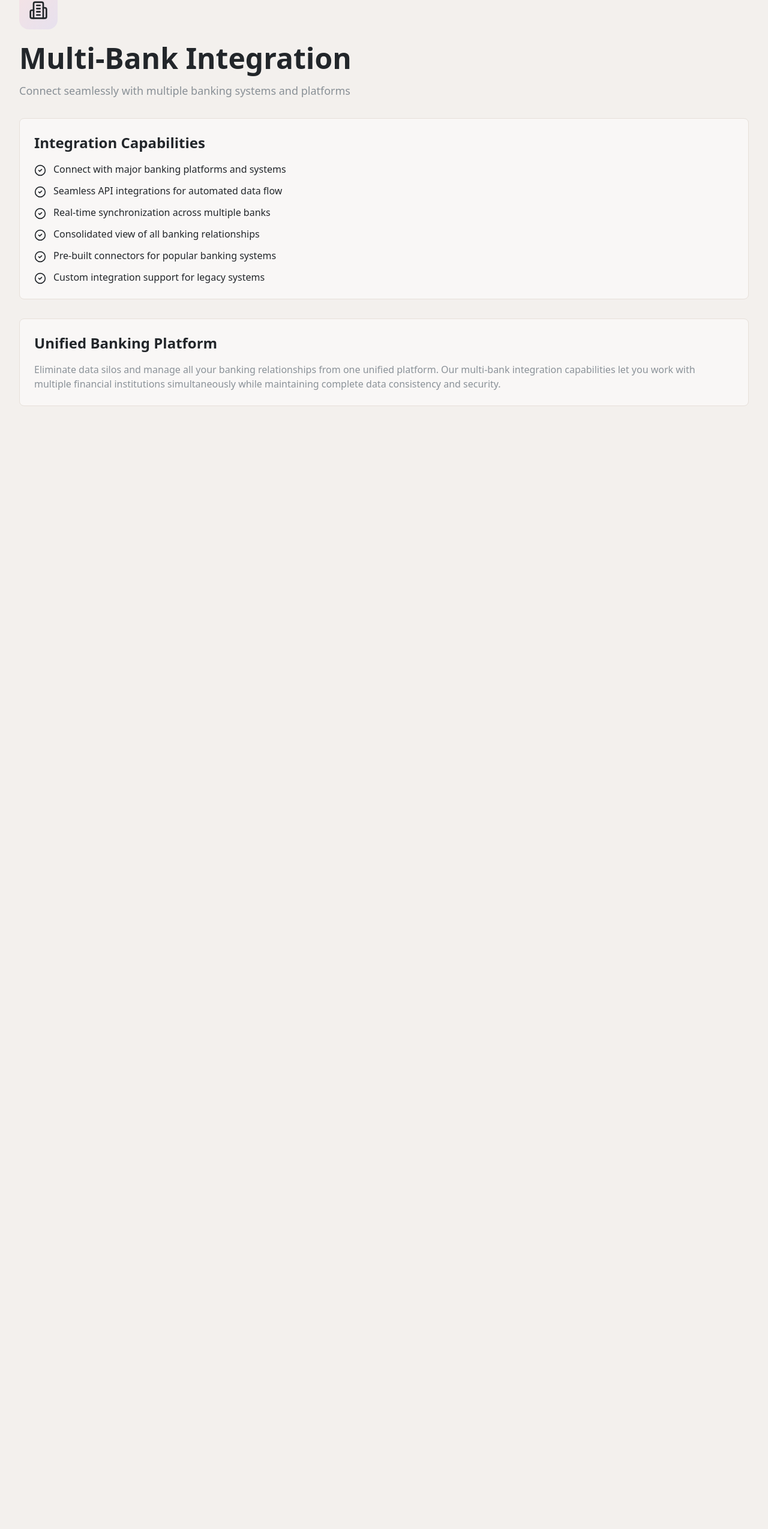
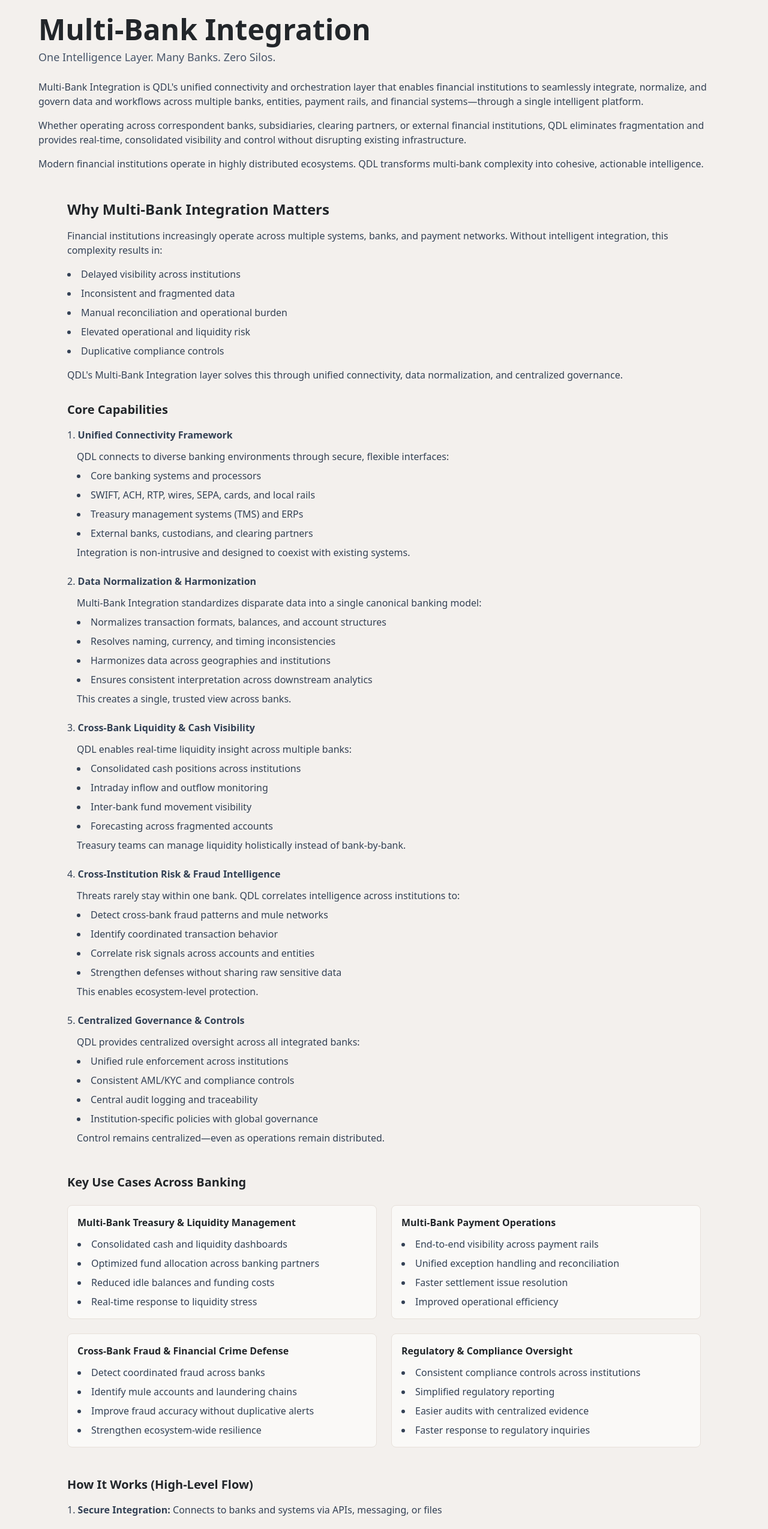
Before and after one commit to ABHINAY2025/server-site, a Next.js app: page /benefits/multi-bank-integration in a window 1280 px wide. Shown: the part 80-2629 px from the top of the page at 60% size. Before the commit the page ends 800 px from the top, so only its background shows below. Built offline with nearby package versions, Linux system fonts and the light colour scheme.

Commit message:
Added multi bank integration

```diff
--- a/app/benefits/multi-bank-integration/page.tsx
+++ b/app/benefits/multi-bank-integration/page.tsx
@@ -1,69 +1,230 @@
 'use client'
 
 import { motion } from 'framer-motion'
-import { Building2, CheckCircle2 } from 'lucide-react'
-
-const features = [
-  'Connect with major banking platforms and systems',
-  'Seamless API integrations for automated data flow',
-  'Real-time synchronization across multiple banks',
-  'Consolidated view of all banking relationships',
-  'Pre-built connectors for popular banking systems',
-  'Custom integration support for legacy systems',
-]
 
 export default function MultiBankIntegrationPage() {
   return (
-    <motion.div
-      initial={{ opacity: 0, y: 20 }}
+    <motion.article
+      initial={{ opacity: 0, y: 16 }}
       animate={{ opacity: 1, y: 0 }}
-      transition={{ duration: 0.6 }}
-      className="space-y-8"
+      transition={{ duration: 0.5 }}
+      className="w-full max-w-full mx-0 px-4 sm:px-6 lg:px-8 py-8 space-y-12"
     >
-      <div>
-        <div className="mb-6 inline-flex h-16 w-16 items-center justify-center rounded-2xl" style={{background: "linear-gradient(135deg, rgba(255, 107, 154, 0.1), rgba(123, 92, 246, 0.1))"}}>
-          <Building2 className="h-8 w-8" style={{background: "linear-gradient(135deg, #FF6B9A, #7B5CF6)", WebkitBackgroundClip: "text", WebkitTextFillColor: "transparent", backgroundClip: "text"}} />
+      <header className="w-full pt-2">
+        <h1 className="text-4xl font-bold lg:text-5xl">Multi-Bank Integration</h1>
+        <p className="mt-2 text-lg text-slate-600">One Intelligence Layer. Many Banks. Zero Silos.</p>
+
+        <p className="mt-6 text-slate-700">
+          Multi-Bank Integration is QDL's unified connectivity and orchestration layer that enables financial institutions to seamlessly integrate, normalize, and govern data and workflows across multiple banks, entities, payment rails, and financial systems—through a single intelligent platform.
+        </p>
+
+        <p className="mt-4 text-slate-700">
+          Whether operating across correspondent banks, subsidiaries, clearing partners, or external financial institutions, QDL eliminates fragmentation and provides real-time, consolidated visibility and control without disrupting existing infrastructure.
+        </p>
+
+        <p className="mt-4 text-slate-700">
+          Modern financial institutions operate in highly distributed ecosystems. QDL transforms multi-bank complexity into cohesive, actionable intelligence.
+        </p>
+      </header>
+
+      <section className="w-full px-4 lg:px-12">
+        <h2 className="text-2xl font-semibold">Why Multi-Bank Integration Matters</h2>
+        <p className="mt-4 text-slate-700">
+          Financial institutions increasingly operate across multiple systems, banks, and payment networks. Without intelligent integration, this complexity results in:
+        </p>
+
+        <ul className="mt-4 text-slate-700 list-disc list-inside space-y-2">
+          <li>Delayed visibility across institutions</li>
+          <li>Inconsistent and fragmented data</li>
+          <li>Manual reconciliation and operational burden</li>
+          <li>Elevated operational and liquidity risk</li>
+          <li>Duplicative compliance controls</li>
+        </ul>
+
+        <p className="mt-4 text-slate-700">
+          QDL's Multi-Bank Integration layer solves this through unified connectivity, data normalization, and centralized governance.
+        </p>
+
+        <h3 className="mt-8 text-xl font-semibold">Core Capabilities</h3>
+        <ol className="list-decimal list-inside space-y-6 mt-4 text-slate-700">
+          <li>
+            <strong>Unified Connectivity Framework</strong>
+            <div className="mt-3 ml-4">
+              QDL connects to diverse banking environments through secure, flexible interfaces:
+              <ul className="list-disc list-inside space-y-2 mt-2">
+                <li>Core banking systems and processors</li>
+                <li>SWIFT, ACH, RTP, wires, SEPA, cards, and local rails</li>
+                <li>Treasury management systems (TMS) and ERPs</li>
+                <li>External banks, custodians, and clearing partners</li>
+              </ul>
+              <p className="mt-2">Integration is non-intrusive and designed to coexist with existing systems.</p>
             </div>
-        <h1 className="mb-4 text-4xl font-bold lg:text-5xl">Multi-Bank Integration</h1>
-        <p className="text-lg text-muted-foreground">
-          Connect seamlessly with multiple banking systems and platforms
-        </p>
+          </li>
+
+          <li>
+            <strong>Data Normalization & Harmonization</strong>
+            <div className="mt-3 ml-4">
+              Multi-Bank Integration standardizes disparate data into a single canonical banking model:
+              <ul className="list-disc list-inside space-y-2 mt-2">
+                <li>Normalizes transaction formats, balances, and account structures</li>
+                <li>Resolves naming, currency, and timing inconsistencies</li>
+                <li>Harmonizes data across geographies and institutions</li>
+                <li>Ensures consistent interpretation across downstream analytics</li>
+              </ul>
+              <p className="mt-2">This creates a single, trusted view across banks.</p>
             </div>
+          </li>
 
-      <div className="space-y-4 rounded-lg border border-border bg-card/50 p-6">
-        <h2 className="text-2xl font-semibold">Integration Capabilities</h2>
-        <ul className="space-y-3">
-          {features.map((feature, index) => (
-            <motion.li
-              key={index}
-              initial={{ opacity: 0, x: -10 }}
-              animate={{ opacity: 1, x: 0 }}
-              transition={{ delay: index * 0.1 }}
-              className="flex items-start gap-3"
-            >
-              <CheckCircle2 className="mt-1 h-5 w-5 flex-shrink-0" style={{background: "linear-gradient(135deg, #FF6B9A, #7B5CF6)", WebkitBackgroundClip: "text", WebkitTextFillColor: "transparent", backgroundClip: "text"}} />
-              <span className="text-foreground">{feature}</span>
-            </motion.li>
-          ))}
+          <li>
+            <strong>Cross-Bank Liquidity & Cash Visibility</strong>
+            <div className="mt-3 ml-4">
+              QDL enables real-time liquidity insight across multiple banks:
+              <ul className="list-disc list-inside space-y-2 mt-2">
+                <li>Consolidated cash positions across institutions</li>
+                <li>Intraday inflow and outflow monitoring</li>
+                <li>Inter-bank fund movement visibility</li>
+                <li>Forecasting across fragmented accounts</li>
+              </ul>
+              <p className="mt-2">Treasury teams can manage liquidity holistically instead of bank-by-bank.</p>
+            </div>
+          </li>
+
+          <li>
+            <strong>Cross-Institution Risk & Fraud Intelligence</strong>
+            <div className="mt-3 ml-4">
+              Threats rarely stay within one bank. QDL correlates intelligence across institutions to:
+              <ul className="list-disc list-inside space-y-2 mt-2">
+                <li>Detect cross-bank fraud patterns and mule networks</li>
+                <li>Identify coordinated transaction behavior</li>
+                <li>Correlate risk signals across accounts and entities</li>
+                <li>Strengthen defenses without sharing raw sensitive data</li>
+              </ul>
+              <p className="mt-2">This enables ecosystem-level protection.</p>
+            </div>
+          </li>
+
+          <li>
+            <strong>Centralized Governance & Controls</strong>
+            <div className="mt-3 ml-4">
+              QDL provides centralized oversight across all integrated banks:
+              <ul className="list-disc list-inside space-y-2 mt-2">
+                <li>Unified rule enforcement across institutions</li>
+                <li>Consistent AML/KYC and compliance controls</li>
+                <li>Central audit logging and traceability</li>
+                <li>Institution-specific policies with global governance</li>
+              </ul>
+              <p className="mt-2">Control remains centralized—even as operations remain distributed.</p>
+            </div>
+          </li>
+        </ol>
+      </section>
+
+      <section className="w-full px-4 lg:px-12">
+        <h3 className="text-xl font-semibold">Key Use Cases Across Banking</h3>
+
+        <div className="grid gap-6 sm:grid-cols-2 mt-6">
+          <div className="rounded-lg border bg-white/60 p-4">
+            <h4 className="font-semibold">Multi-Bank Treasury & Liquidity Management</h4>
+            <ul className="mt-3 text-slate-700 list-disc list-inside space-y-2">
+              <li>Consolidated cash and liquidity dashboards</li>
+              <li>Optimized fund allocation across banking partners</li>
+              <li>Reduced idle balances and funding costs</li>
+              <li>Real-time response to liquidity stress</li>
             </ul>
           </div>
 
-      <div className="space-y-4 rounded-lg border border-border bg-card/50 p-6">
-        <h2 className="text-2xl font-semibold">Unified Banking Platform</h2>
-        <p className="text-muted-foreground">
-          Eliminate data silos and manage all your banking relationships from one unified platform. Our multi-bank integration capabilities let you work with multiple financial institutions simultaneously while maintaining complete data consistency and security.
-        </p>
+          <div className="rounded-lg border bg-white/60 p-4">
+            <h4 className="font-semibold">Multi-Bank Payment Operations</h4>
+            <ul className="mt-3 text-slate-700 list-disc list-inside space-y-2">
+              <li>End-to-end visibility across payment rails</li>
+              <li>Unified exception handling and reconciliation</li>
+              <li>Faster settlement issue resolution</li>
+              <li>Improved operational efficiency</li>
+            </ul>
           </div>
 
-      {/* <div className="space-y-4 rounded-lg border border-border bg-gradient-to-br from-primary/10 to-primary/5 p-6">
-        <h2 className="text-2xl font-semibold">Unify Your Banking</h2>
-        <p className="text-muted-foreground">
-          Connect all your banking systems and get a complete view of your financial operations.
+          <div className="rounded-lg border bg-white/60 p-4">
+            <h4 className="font-semibold">Cross-Bank Fraud & Financial Crime Defense</h4>
+            <ul className="mt-3 text-slate-700 list-disc list-inside space-y-2">
+              <li>Detect coordinated fraud across banks</li>
+              <li>Identify mule accounts and laundering chains</li>
+              <li>Improve fraud accuracy without duplicative alerts</li>
+              <li>Strengthen ecosystem-wide resilience</li>
+            </ul>
+          </div>
+
+          <div className="rounded-lg border bg-white/60 p-4">
+            <h4 className="font-semibold">Regulatory & Compliance Oversight</h4>
+            <ul className="mt-3 text-slate-700 list-disc list-inside space-y-2">
+              <li>Consistent compliance controls across institutions</li>
+              <li>Simplified regulatory reporting</li>
+              <li>Easier audits with centralized evidence</li>
+              <li>Faster response to regulatory inquiries</li>
+            </ul>
+          </div>
+        </div>
+      </section>
+
+      <section className="w-full px-4 lg:px-12">
+        <h3 className="text-xl font-semibold">How It Works (High-Level Flow)</h3>
+        <ol className="list-decimal list-inside space-y-4 mt-4 text-slate-700">
+          <li><strong>Secure Integration:</strong> Connects to banks and systems via APIs, messaging, or files</li>
+          <li><strong>Normalization Layer:</strong> Converts all data into a unified banking schema</li>
+          <li><strong>Real-Time Processing:</strong> Streams data into QDL intelligence engines</li>
+          <li><strong>Cross-Bank Intelligence:</strong> Correlates signals across institutions</li>
+          <li><strong>Centralized Action & Governance:</strong> Drives decisions, controls, and workflows</li>
+        </ol>
+
+        <h3 className="mt-8 text-xl font-semibold">Built for Complex Banking Ecosystems</h3>
+        <ul className="mt-4 text-slate-700 list-disc list-inside space-y-2">
+          <li>Supports multi-entity, multi-currency, multi-jurisdiction operations</li>
+          <li>Designed for high-volume, high-availability environments</li>
+          <li>Scales from regional banks to global institutions</li>
+          <li>Integrates with legacy, modern, and hybrid architectures</li>
+        </ul>
+
+        <h3 className="mt-8 text-xl font-semibold">Security & Compliance by Design</h3>
+        <ul className="mt-4 text-slate-700 list-disc list-inside space-y-2">
+          <li>Bank-grade encryption and secure connectivity</li>
+          <li>Data segregation and tenant-level controls</li>
+          <li>Full audit trails and regulatory transparency</li>
+          <li>Alignment with global security and compliance standards</li>
+        </ul>
+      </section>
+
+      <section className="w-full px-4 lg:px-12">
+        <h3 className="text-xl font-semibold">Business Impact</h3>
+
+        <div className="mt-6 space-y-6">
+          <div>
+            <h4 className="font-semibold">Operational Benefits</h4>
+            <ul className="mt-3 text-slate-700 list-disc list-inside space-y-2">
+              <li>Reduced reconciliation effort and manual processing</li>
+              <li>Faster visibility across institutions</li>
+              <li>Lower operational and liquidity risk</li>
+              <li>Simplified integration maintenance</li>
+            </ul>
+          </div>
+
+          <div>
+            <h4 className="font-semibold">Strategic Value</h4>
+            <ul className="mt-3 text-slate-700 list-disc list-inside space-y-2">
+              <li>Holistic view of enterprise-wide financial position</li>
+              <li>Better partner and correspondent bank management</li>
+              <li>Improved regulatory confidence</li>
+              <li>Strong foundation for expansion and scalability</li>
+            </ul>
+          </div>
+        </div>
+
+        <h3 className="mt-8 text-xl font-semibold">Why Multi-Bank Integration with QDL</h3>
+        <p className="mt-4 text-slate-700">
+          <strong>Traditional integrations connect systems. QDL connects intelligence across institutions.</strong>
         </p>
-        <button className="mt-4 rounded-lg bg-primary px-6 py-2 font-medium text-primary-foreground transition-colors hover:bg-primary/90">
-          Schedule a Demo
-        </button>
-      </div> */}
-    </motion.div>
+        <p className="mt-4 text-slate-700">
+          By unifying data, workflows, and governance across multiple banks, QDL enables financial institutions to operate as one cohesive ecosystem—without sacrificing autonomy, security, or compliance.
+        </p>
+      </section>
+    </motion.article>
   )
 }
```
Lines whose indentation alone changed are shown as unchanged.
